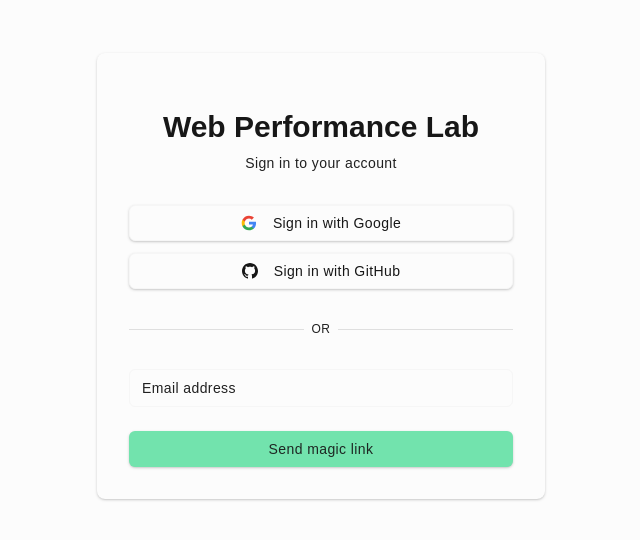
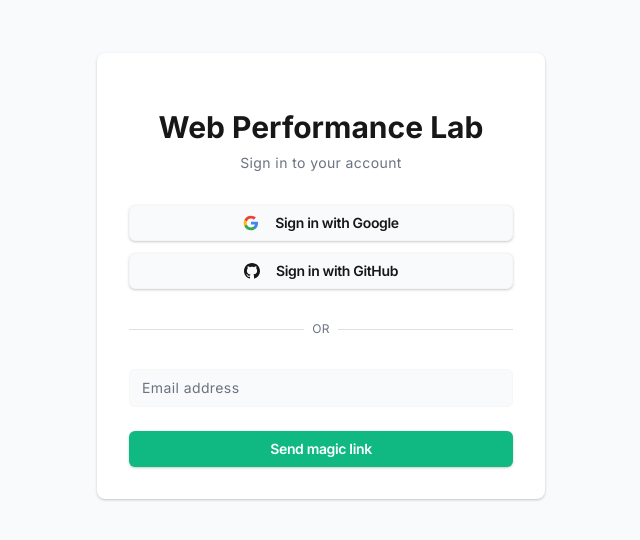
Before and after one commit to guillermo-rebolledo/web-perf, a Next.js app: page /auth/signin in a window 1280 px wide. Shown: the part 124-664 px from the top of the page, without its empty margins (319-959 px from the left). Built offline with nearby package versions, Linux system fonts and the light colour scheme; no server answers.

Commit message:
chore: polish dashboard UI with Inter font, extracted components, and refined color tokens

```diff
--- a/src/app/globals.css
+++ b/src/app/globals.css
@@ -5,43 +5,44 @@
 @theme {
   --font-geist-sans: "Geist Sans", sans-serif;
   --font-geist-mono: "Geist Mono", monospace;
+  --font-inter: "Inter", sans-serif;
 }
 :root {
-  --background: oklch(0.9911 0 0);
+  --background: oklch(0.9846 0.0017 247.84);
   --foreground: oklch(0.2046 0 0);
-  --card: oklch(0.9911 0 0);
+  --card: oklch(1 0 0);
   --card-foreground: oklch(0.2046 0 0);
   --popover: oklch(0.9911 0 0);
   --popover-foreground: oklch(0.4386 0 0);
-  --primary: oklch(0.8348 0.1302 160.908);
+  --primary: oklch(0.6959 0.1491 162.48);
   --primary-foreground: oklch(0.2626 0.0147 166.4589);
   --secondary: oklch(0.994 0 0);
   --secondary-foreground: oklch(0.2046 0 0);
   --muted: oklch(0.9461 0 0);
-  --muted-foreground: oklch(0.2435 0 0);
+  --muted-foreground: oklch(0.551 0.0234 264.36);
   --accent: oklch(0.9461 0 0);
   --accent-foreground: oklch(0.2435 0 0);
   --destructive: oklch(0.5523 0.1927 32.7272);
   --destructive-foreground: oklch(0.9934 0.0032 17.2118);
   --border: oklch(0.9037 0 0);
   --input: oklch(0.9731 0 0);
-  --ring: oklch(0.8348 0.1302 160.908);
-  --chart-1: oklch(0.8348 0.1302 160.908);
+  --ring: oklch(0.6959 0.1491 162.48);
+  --chart-1: oklch(0.6959 0.1491 162.48);
   --chart-2: oklch(0.6231 0.188 259.8145);
   --chart-3: oklch(0.6056 0.2189 292.7172);
   --chart-4: oklch(0.7686 0.1647 70.0804);
   --chart-5: oklch(0.6959 0.1491 162.4796);
   --sidebar: oklch(0.9911 0 0);
   --sidebar-foreground: oklch(0.5452 0 0);
-  --sidebar-primary: oklch(0.8348 0.1302 160.908);
+  --sidebar-primary: oklch(0.6959 0.1491 162.48);
   --sidebar-primary-foreground: oklch(0.2626 0.0147 166.4589);
   --sidebar-accent: oklch(0.9461 0 0);
   --sidebar-accent-foreground: oklch(0.2435 0 0);
   --sidebar-border: oklch(0.9037 0 0);
-  --sidebar-ring: oklch(0.8348 0.1302 160.908);
+  --sidebar-ring: oklch(0.6959 0.1491 162.48);
   --score-good: oklch(0.72 0.17 142);
   --score-good-foreground: oklch(0.98 0 0);
-  --score-warning: oklch(0.75 0.15 75);
+  --score-warning: oklch(0.7576 0.159 55.93);
   --score-warning-foreground: oklch(0.25 0 0);
   --score-poor: oklch(0.58 0.2 27);
   --score-poor-foreground: oklch(0.98 0 0);
@@ -224,6 +225,7 @@
 body {
   background-color: var(--background);
   color: var(--foreground);
+  font-family: var(--font-inter);
 }
 
 * {
--- a/src/app/layout.tsx
+++ b/src/app/layout.tsx
@@ -1,5 +1,5 @@
 import type { Metadata } from "next";
-import { Geist, Geist_Mono } from "next/font/google";
+import { Geist, Geist_Mono, Inter } from "next/font/google";
 import { auth } from "@/lib/auth";
 import { SessionProvider } from "@/components/session-provider";
 import { ThemeProvider } from "@/components/theme-provider";
@@ -15,6 +15,11 @@ const geistSans = Geist({
 
 const geistMono = Geist_Mono({
   variable: "--font-geist-mono",
+  subsets: ["latin"],
+});
+
+const inter = Inter({
+  variable: "--font-inter",
   subsets: ["latin"],
 });
 
@@ -55,7 +60,7 @@ export default async function RootLayout({
         <script dangerouslySetInnerHTML={{ __html: themeScript }} />
       </head>
       <body
-        className={`${geistSans.variable} ${geistMono.variable} antialiased`}
+        className={`${geistSans.variable} ${geistMono.variable} ${inter.variable} antialiased`}
       >
         <ThemeProvider>
           <SessionProvider session={session}>
--- a/src/components/site-form.tsx
+++ b/src/components/site-form.tsx
@@ -18,6 +18,7 @@ import {
   DialogTrigger,
 } from "@/components/ui/dialog";
 import { canonicalizeUrl } from "@/lib/url-utils";
+import { CirclePlus } from "lucide-react";
 
 const siteSchema = z.object({
   name: z.string().min(1, "Name is required").max(100),
@@ -92,7 +93,12 @@ export function SiteForm({ onSuccess, triggerButton }: SiteFormProps) {
   return (
     <Dialog open={open} onOpenChange={setOpen}>
       <DialogTrigger asChild>
-        {triggerButton || <Button>Create Site</Button>}
+        {triggerButton || (
+          <Button>
+            <CirclePlus />
+            Create Site
+          </Button>
+        )}
       </DialogTrigger>
       <DialogContent>
         <DialogHeader>
--- a/src/components/ui/badge.tsx
+++ b/src/components/ui/badge.tsx
@@ -3,28 +3,28 @@ import { cva, type VariantProps } from "class-variance-authority";
 import { cn } from "@/lib/utils";
 
 const badgeVariants = cva(
-  "inline-flex items-center rounded-md border px-2.5 py-0.5 text-xs font-semibold transition-colors focus:outline-none focus:ring-2 focus:ring-ring focus:ring-offset-2 select-none",
+  "inline-flex items-center rounded-md border px-2.5 py-0.5 text-xs font-semibold transition-colors focus:outline-none focus:ring-2 focus:ring-ring focus:ring-offset-2 font-semibold tracking-tighter font-geist-mono select-none",
   {
     variants: {
       variant: {
         default:
-          "border-transparent bg-primary text-primary-foreground shadow hover:bg-primary/80",
+          "border-transparent bg-primary text-primary-foreground hover:bg-primary/80",
         secondary:
-          "border-transparent bg-secondary text-secondary-foreground hover:bg-secondary/80",
+          "border-transparent bg-secondary text-white hover:bg-secondary/80",
         destructive:
-          "border-transparent bg-destructive text-destructive-foreground shadow hover:bg-destructive/80",
+          "border-transparent bg-destructive text-white hover:bg-destructive/80",
         outline: "text-foreground",
         neutral:
           "border-blue-400/40 bg-blue-500/10 text-blue-600 hover:bg-blue-500/20 dark:text-blue-400",
         success:
-          "border-transparent bg-score-good text-score-good-foreground shadow hover:bg-score-good/80",
+          "border-transparent bg-score-good text-white hover:bg-score-good/80",
         successMinor:
           "border-score-good/40 bg-score-good/15 text-score-good hover:bg-score-good/25",
         warning:
-          "border-transparent bg-score-warning text-score-warning-foreground shadow hover:bg-score-warning/80",
+          "border-transparent bg-score-warning text-white hover:bg-score-warning/80",
         warningMinor:
           "border-score-warning/40 bg-score-warning/15 text-score-warning hover:bg-score-warning/25",
-        poor: "border-transparent bg-score-poor text-score-poor-foreground shadow hover:bg-score-poor/80",
+        poor: "border-transparent bg-score-poor text-white hover:bg-score-poor/80",
       },
     },
     defaultVariants: {
--- a/src/components/ui/button.tsx
+++ b/src/components/ui/button.tsx
@@ -1,16 +1,15 @@
-import * as React from "react"
-import { Slot } from "@radix-ui/react-slot"
-import { cva, type VariantProps } from "class-variance-authority"
+import * as React from "react";
+import { Slot } from "@radix-ui/react-slot";
+import { cva, type VariantProps } from "class-variance-authority";
 
-import { cn } from "@/lib/utils"
+import { cn } from "@/lib/utils";
 
 const buttonVariants = cva(
-  "inline-flex items-center justify-center gap-2 whitespace-nowrap rounded-md text-sm font-medium transition-colors focus-visible:outline-none focus-visible:ring-1 focus-visible:ring-ring disabled:pointer-events-none disabled:opacity-50 [&_svg]:pointer-events-none [&_svg]:size-4 [&_svg]:shrink-0",
+  "inline-flex items-center justify-center gap-2 whitespace-nowrap rounded-md text-sm font-semibold font-inter tracking-tighter transition-colors focus-visible:outline-none focus-visible:ring-1 focus-visible:ring-ring disabled:pointer-events-none disabled:opacity-50 [&_svg]:pointer-events-none [&_svg]:size-4 [&_svg]:shrink-0",
   {
     variants: {
       variant: {
-        default:
-          "bg-primary text-primary-foreground shadow hover:bg-primary/90",
+        default: "bg-primary text-white shadow hover:bg-primary/90",
         destructive:
           "bg-destructive text-destructive-foreground shadow-sm hover:bg-destructive/90",
         outline:
@@ -31,27 +30,28 @@ const buttonVariants = cva(
       variant: "default",
       size: "default",
     },
-  }
-)
+  },
+);
 
 export interface ButtonProps
-  extends React.ButtonHTMLAttributes<HTMLButtonElement>,
+  extends
+    React.ButtonHTMLAttributes<HTMLButtonElement>,
     VariantProps<typeof buttonVariants> {
-  asChild?: boolean
+  asChild?: boolean;
 }
 
 const Button = React.forwardRef<HTMLButtonElement, ButtonProps>(
   ({ className, variant, size, asChild = false, ...props }, ref) => {
-    const Comp = asChild ? Slot : "button"
+    const Comp = asChild ? Slot : "button";
     return (
       <Comp
         className={cn(buttonVariants({ variant, size, className }))}
         ref={ref}
         {...props}
       />
-    )
-  }
-)
-Button.displayName = "Button"
+    );
+  },
+);
+Button.displayName = "Button";
 
-export { Button, buttonVariants }
+export { Button, buttonVariants };
--- /dev/null
+++ b/src/components/ui/empty-sites.tsx
@@ -0,0 +1,32 @@
+import { ChartColumn, CirclePlus, Info } from "lucide-react";
+import { SiteForm } from "@/components/site-form";
+import { Button } from "@/components/ui/button";
+
+export function EmptySites() {
+  return (
+    <div className="flex flex-col items-center justify-center gap-8 py-12">
+      <span className="p-4 rounded-2xl bg-muted flex items-center justify-center">
+        <ChartColumn className="h-12 w-12 text-muted-foreground/50" />
+      </span>
+      <div className="flex flex-col items-center justify-center">
+        <h3 className="text-lg font-semibold">No sites monitored yet</h3>
+        <p className="text-sm text-muted-foreground">
+          Add your first website to start tracking performance metrics and
+          vitals.
+        </p>
+      </div>
+      <p className="text-xs text-muted-foreground/50 flex items-center gap-1">
+        <Info className="h-4 w-4" />
+        Takes less than a minute to set up your first monitor.
+      </p>
+      <SiteForm
+        triggerButton={
+          <Button>
+            <CirclePlus />
+            Create Your First Site
+          </Button>
+        }
+      />
+    </div>
+  );
+}
--- /dev/null
+++ b/src/components/ui/site-card.tsx
@@ -0,0 +1,55 @@
+import Link from "next/link";
+import {
+  Card,
+  CardContent,
+  CardDescription,
+  CardHeader,
+  CardTitle,
+} from "@/components/ui/card";
+import { ScoreBadge } from "@/components/score-badge";
+import { Activity, Hourglass } from "lucide-react";
+import { formatDistanceToNow } from "date-fns";
+import { SiteWithMonitorsAndRuns } from "@/types/prisma";
+
+export function SiteCard({ site }: { site: SiteWithMonitorsAndRuns }) {
+  const latestRun = site.monitors
+    .flatMap((m) => m.runs)
+    .sort(
+      (a, b) =>
+        new Date(b.completedAt!).getTime() - new Date(a.completedAt!).getTime(),
+    )[0];
+
+  return (
+    <Link href={`/sites/${site.id}`}>
+      <Card className="transition-shadow hover:shadow-lg focus:shadow-lg focus:outline-none focus:ring-2 focus:ring-primary focus:ring-offset-2">
+        <CardHeader>
+          <div className="flex items-start justify-between">
+            <div className="flex-1">
+              <CardTitle className="line-clamp-1 font-inter tracking-tighter font-semibold">
+                {site.name}
+              </CardTitle>
+              <CardDescription className="line-clamp-1 text-xs text-muted-foreground/50 dark:text-muted-foreground/90 font-geist-mono tracking-tighter">
+                {site.url}
+              </CardDescription>
+            </div>
+            {latestRun && <ScoreBadge score={latestRun.performanceScore} />}
+          </div>
+        </CardHeader>
+        <CardContent className="flex items-center justify-between gap-4 text-xs text-muted-foreground font-semibold tracking-tighter">
+          <div className="flex items-center gap-1">
+            <Activity className="h-3 w-3" />
+            <div>{site.monitors.length} monitor(s)</div>
+          </div>
+          {latestRun?.completedAt && (
+            <span className="capitalize flex items-center gap-1">
+              <Hourglass className="w-3 h-3" />
+              {formatDistanceToNow(new Date(latestRun.completedAt), {
+                addSuffix: true,
+              })}
+            </span>
+          )}
+        </CardContent>
+      </Card>
+    </Link>
+  );
+}
--- a/tsconfig.json
+++ b/tsconfig.json
@@ -33,7 +33,9 @@
     "next-env.d.ts",
     "**/*.ts",
     "**/*.tsx",
-    "**/*.mts"
+    "**/*.mts",
+    ".next/types/**/*.ts",
+    ".next/dev/types/**/*.ts"
   ],
   "exclude": [
     "node_modules",
```
Also changed, not shown: src/app/dashboard/page.tsx (+13 -76 lines).
